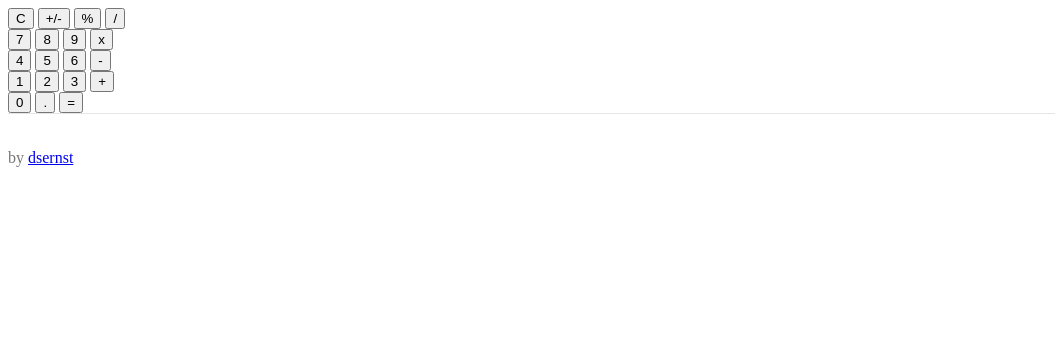
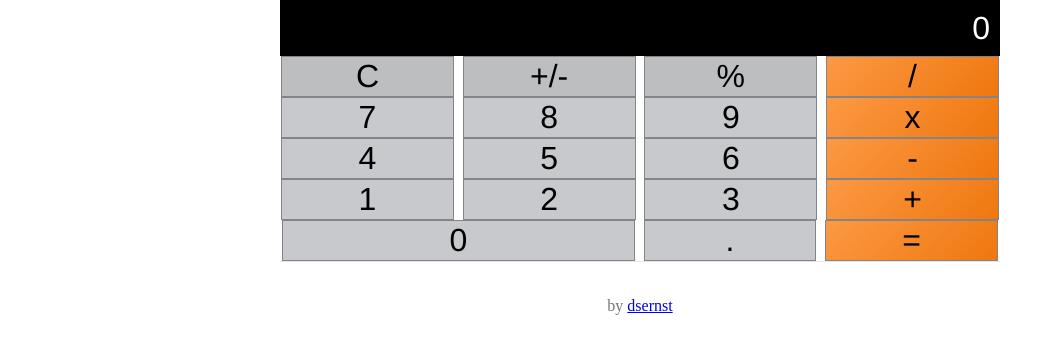
Before and after one commit to dsernst/angular-calculator, a website: page app/index.html in a window 1280 px wide. Shown: the whole page, without its empty margins (0-1055 px from the left). Drawn offline with nearby package versions, Linux system fonts and the light colour scheme; some packages are replaced by stand-ins of ours; files that its build step writes are made by us from their sources.

Commit message:
add basic styling

```diff
--- a/app/styles/main.scss
+++ b/app/styles/main.scss
@@ -10,6 +10,46 @@
 
 body {
   padding: 0;
+  text-align: center;
+  max-width: 720px;
+  margin: 0 auto;
+}
+
+.main {
+
+  font-size: 200%;
+  font-family: "HelveticaNeue-Light", "Helvetica Neue Light", "Helvetica Neue", Helvetica, Arial, "Lucida Grande", sans-serif;
+  font-weight: 300;
+
+  .screen {
+    background-color: black;
+    color: white;
+    text-align: right;
+    line-height: 175%;
+    padding-right: 10px;
+  }
+
+  button {
+    width: 24%;
+    font-size: inherit;
+    font-family: inherit;
+    background-color: #C8C9CD;
+    border: 1px solid #838488;
+  }
+
+  .top button {
+    background-color: #BDBEC0;
+  }
+
+  .operator {
+    background: #FC9945; /* Old browsers */
+    background: linear-gradient(135deg, #FC9945 0%,#ef770e 100%); /* W3C */
+  }
+
+  .double {
+    width: 49%;
+  }
+
 }
 
 /* Custom page footer */
@@ -22,6 +62,6 @@ body {
 /* Responsive: Portrait tablets and up */
 @media screen and (min-width: 768px) {
   .container {
-    max-width: 730px;
+    /* max-width: 730px; */
   }
 }
--- a/app/views/main.html
+++ b/app/views/main.html
@@ -1,5 +1,5 @@
 <div class="main">
-  <div class="screen"></div>
+  <div class="screen">0</div>
   <div class="row top">
     <button>C</button>
     <button>+/-</button>
@@ -25,7 +25,7 @@
     <button class="operator">+</button>
   </div>
   <div class="row">
-    <button class="double-wide">0</button>
+    <button class="double">0</button>
     <button>.</button>
     <button class="operator">=</button>
 </div>
```
